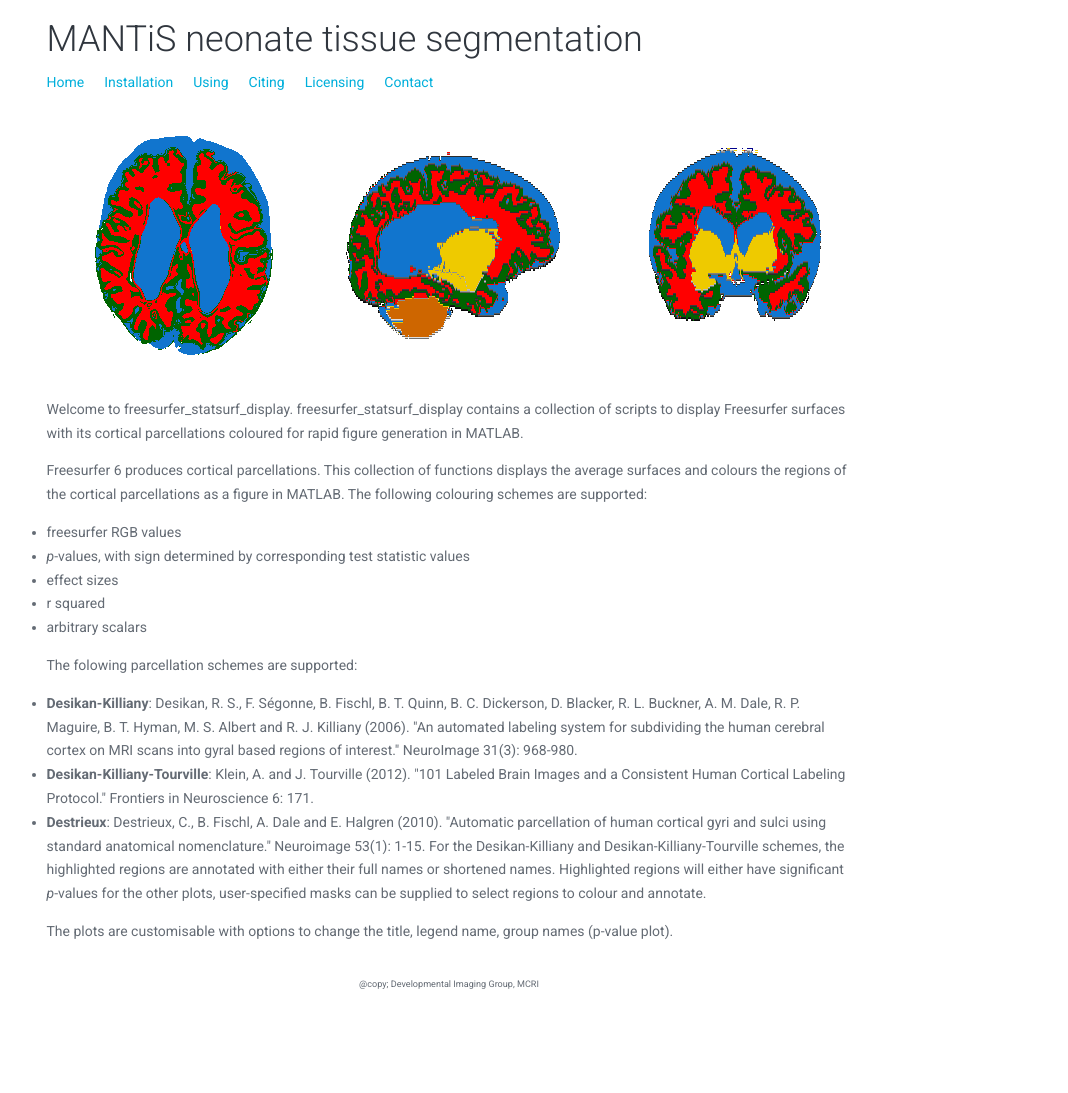
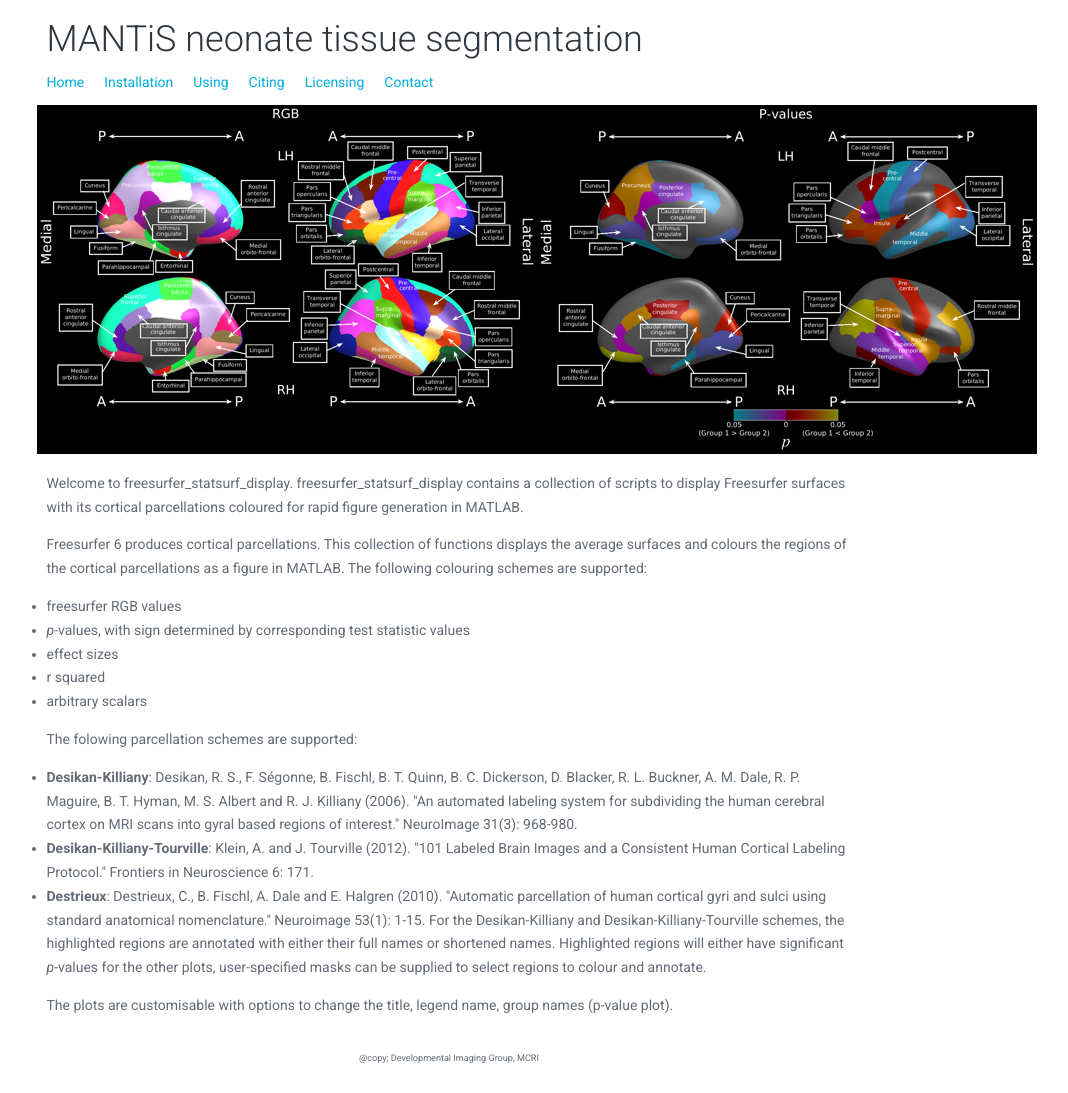
Before and after one commit to DevelopmentalImagingMCRI/freesurfer_statsurf_display, a Jekyll site: the page built from index.html, in a window 1280 px wide. Shown: the whole page, without its empty margins (191-1259 px from the left). Built offline with Jekyll 4.4.1, drawn with Linux system fonts in a browser that asks for light colours; before the commit the page ends 1019 px from its top, so only the background shows below that.

Commit message:
Added main page graphics

```diff
--- a/index.html
+++ b/index.html
@@ -2,7 +2,7 @@
 layout: default
 ---
 <section role="banner">
-  <img src="{{ site.baseurl }}{{ post.url }}/img/v2.png" />
+  <img src="{{ site.baseurl }}{{ post.url }}/img/main_dkt.png" />
 </section>
 
 <section class="content">
```
Also changed, not shown: img/main_dkt.png (added).
